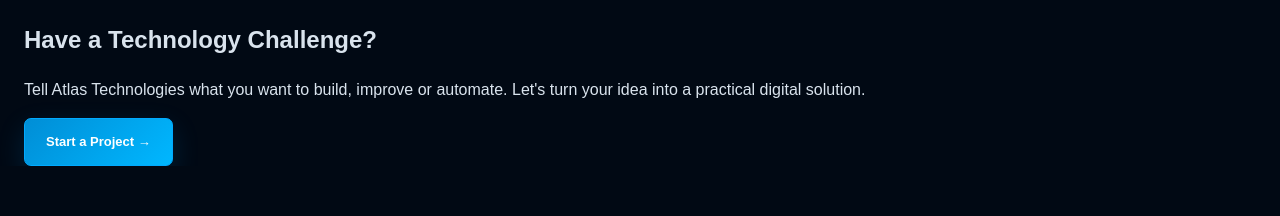
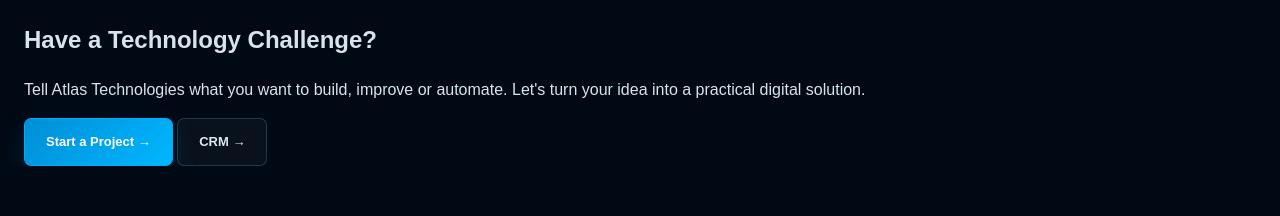
Before and after one commit to redrockjohn12/AtlasTechnologies, a plain HTML site: page index.html in a window 1280 px wide. Shown: the part 3276-3492 px from the top of the page. Drawn offline with Linux system fonts and the light colour scheme.

Commit message:
Add CRM access to Atlas Technologies website

```diff
--- a/index.html
+++ b/index.html
@@ -403,6 +403,7 @@
                 Let's turn your idea into a practical digital solution.
             </p>
             <a href="#contact" class="btn btn-primary">Start a Project →</a>
+                <a href="crm/" class="btn btn-secondary">CRM →</a>
         </div>
     </div>
 </section>
```
